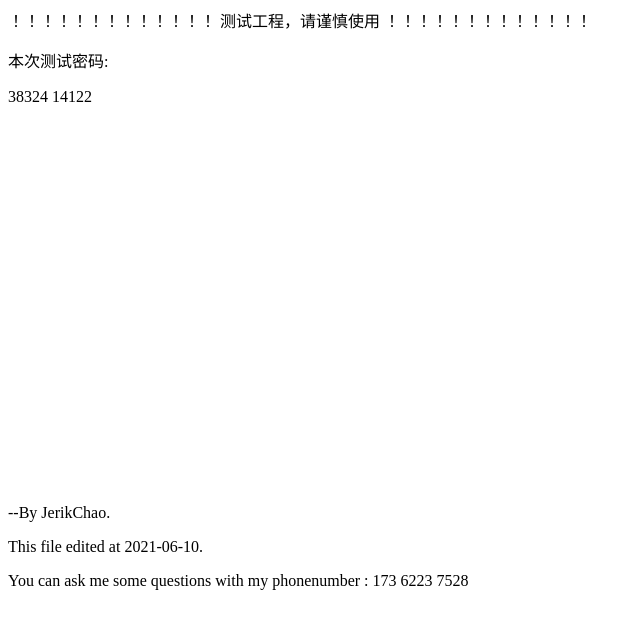
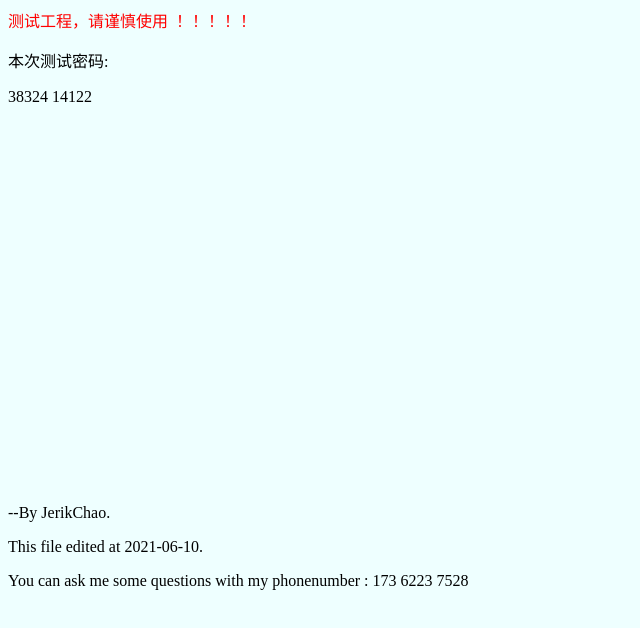
Before and after one commit to JerikChao/JerikChao.github.io, a plain HTML site: page index.html in a window 1280 px wide. Shown: the whole page, without its empty margins (0-640 px from the left). Drawn offline with Linux system fonts and the light colour scheme.

Commit message:
test index

```diff
--- a/index.html
+++ b/index.html
@@ -1,6 +1,10 @@
 <html>
-	<body>
-		<p>！！！！！！！！！！！！！ 测试工程，请谨慎使用 ！！！！！！！！！！！！！</p>
+	<head>
+		<title>获取设备测试密码</title>
+	</head>
+
+	<body bgcolor="#EEFFFF">
+		<font face="黑体" size=“3” color="#ff0000">测试工程，请谨慎使用 ！！！！！</font>&nbsp;
 
 
 		<p>		本次测试密码:</p>
```
